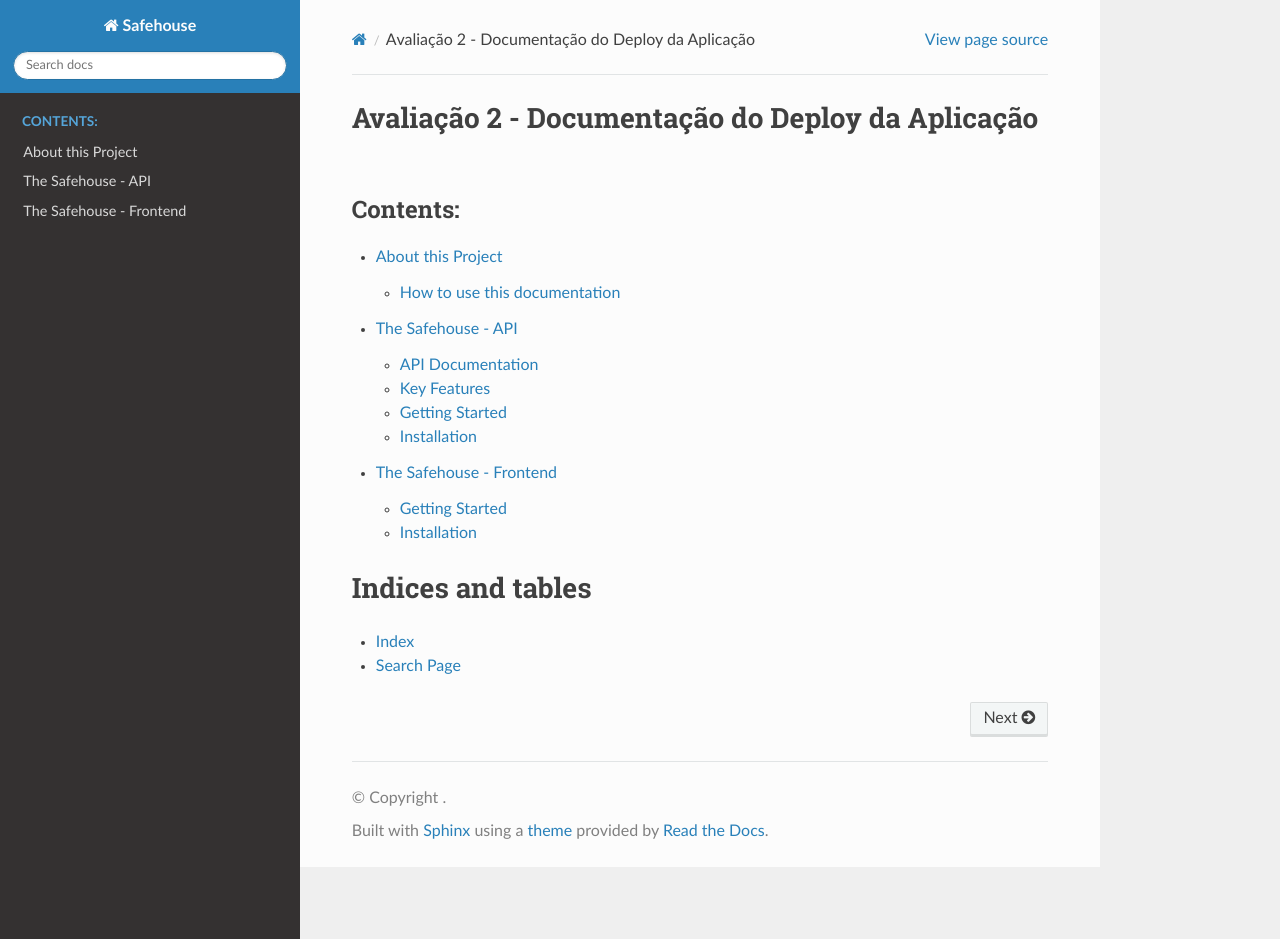
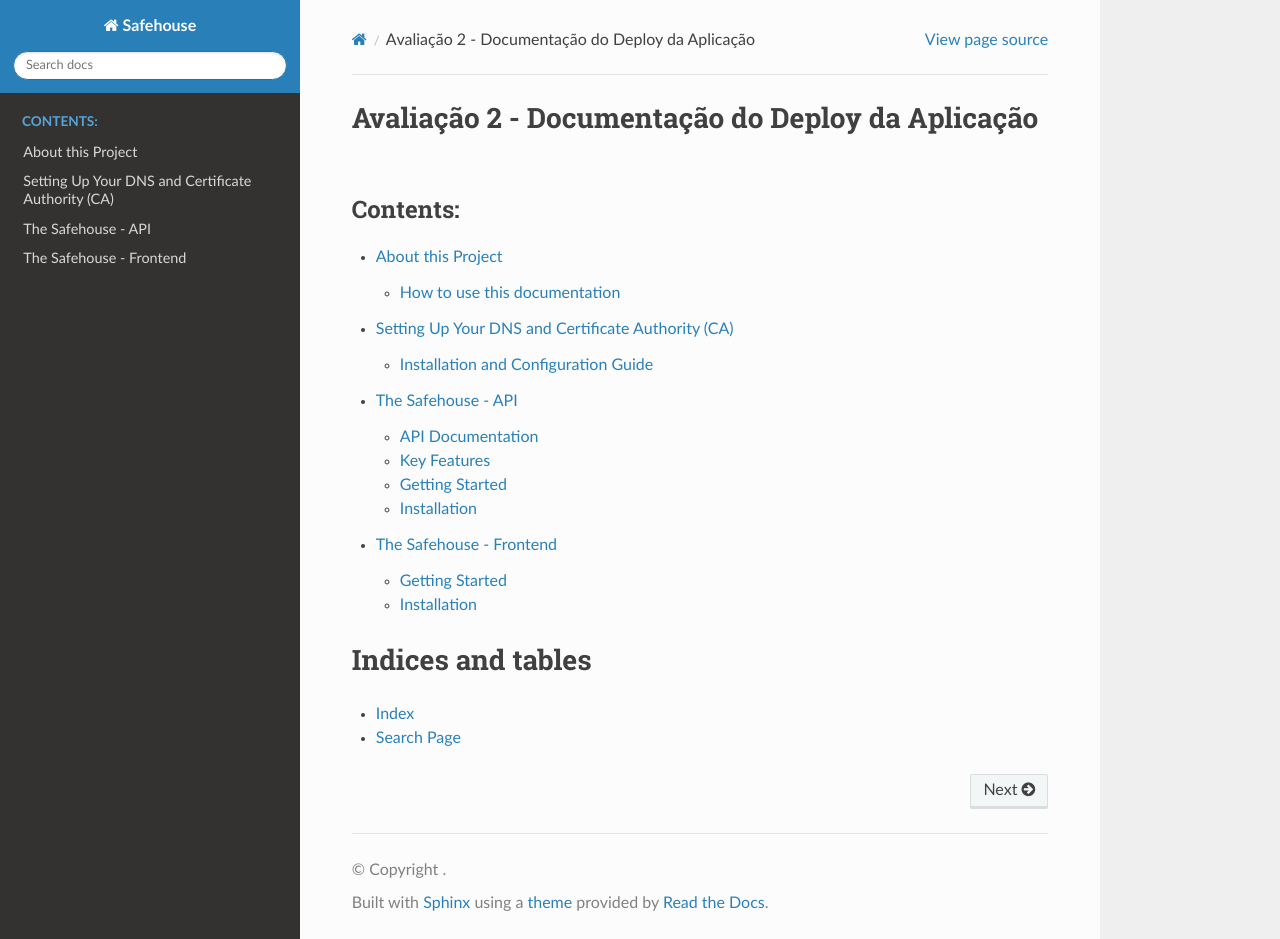
Before and after one commit to adnir-andrade/safehouse, a Sphinx documentation site: the page built from docs/index.rst, in a window 1280 px wide and 939 px high. Built offline with Sphinx 7.4.7 and the Read the Docs theme 2.0.0, drawn with Linux system fonts in a browser that asks for light colours; some of the changed lines change nothing that is shown.

Commit message:
Update docs

```diff
--- /dev/null
+++ b/docs/bind9dns.rst
@@ -0,0 +1,115 @@
+Setting Up Your DNS and Certificate Authority (CA)
+===================
+
+Installation and Configuration Guide
+-----------------
+
+This guide will help you set up and configure various components needed for the "Cloud Development and Operations" project.
+Before you start, be sure to install Multipass on your machine. You can follow these steps on your local environment, but they might (and will) destroy your machine.
+
+DNS Setup - Installing
+~~~~~~~~~~~~~~~~
+This is what you need to install in order to make your DNS Server work
+
+Update the Package List
+^^^^^^^^^^^^^^^^
+
+.. code-block:: console
+
+   sudo apt-get update
+
+We start by updating the list of available packages and their versions
+
+Install BIND9
+^^^^^^^^^^^^^^^^
+
+.. code-block:: console
+
+    sudo apt-get install bind9 -y
+
+We then install BIND9, which is an open-source DNS server. We will be using, on this step and others, the -y flag to automatically answers "yes" to any prompts during the installation.
+
+Install Systemctl
+^^^^^^^^^^^^^^^^
+
+.. code-block:: console
+
+    sudo apt-get install systemctl -y
+
+Then we proceed to install systemctl, a system and service manager for Linux operating systems.
+
+Install DNS Utilities
+^^^^^^^^^^^^^^^^
+
+.. code-block:: console
+
+    sudo apt-get install dnsutils -y
+
+This command installs DNS utilities such as dig, nslookup, and others that are useful for querying DNS servers (in case we need to test things)
+
+DNS Setup - Configuring
+~~~~~~~~~~~~~~~~
+
+We will now proceed to configure our DNS Server.
+
+Edit BIND9 Options Configuration
+^^^^^^^^^^^^^^^^
+
+.. code-block:: console
+
+    sudo nano /etc/bind/named.conf.options
+
+We will use nano to open the BIND9 options configuration file. Your file must look like this:
+
+.. code-block:: console
+    options {
+        directory "/var/cache/bind";
+
+        dnssec-validation no;
+        allow-query { 127.0.0.0/8; 10.193.231.0/24; };
+
+        listen-on-v6 { };
+    };
+
+.. note::
+
+   Replace `10.193.231.0/24` with the IP range generated by your Multipass setup. For instance, if your Multipass generated IPs in the `10.193.231.X` range, use that specific range.
+
+Edit BIND9 Local Configuration
+^^^^^^^^^^^^^^^^
+
+.. code-block:: console
+
+    sudo nano /etc/bind/named.conf.local
+
+Open the BIND9 local configuration and leave it like this:
+
+.. code-block:: console
+    zone "myproblems.com" IN {
+        type master;
+        file "db.safehouse.com";
+    };
+
+Create DNS Zone File
+^^^^^^^^^^^^^^^^
+
+.. code-block:: console
+
+    sudo nano /var/cache/bind/db.safehouse.com
+
+This command creates a new file for your DNS zone. Here, you will define the DNS records for your domain safehouse.com.
+
+.. code-block:: console
+    $ORIGIN safehouse.com.
+    $TTL 300;
+    @ IN SOA dns youremailgoeshere.domain.com (1 30 30 30 30);
+    @ IN NS dns
+    dns IN A 10.193.231.233
+    ca IN A 10.193.231.233
+    gitlab IN A 10.193.231.42
+    gitlab-runner IN A 10.193.231.210
+
+.. note::
+
+   This is the moment where you need to replace the IP addresses for `dns`, `ca`, `gitlab`, and `gitlab-runner` with the respective IPs of the VMs created for each environment. Ensure you use the IP addresses assigned by your Multipass setup.
+   You can always come back here at a later moment - Just be sure to comment the line if you didn't create the VM yet.
--- a/docs/index.rst
+++ b/docs/index.rst
@@ -11,6 +11,7 @@ Avaliação 2 - Documentação do Deploy da Aplicação
    :caption: Contents:
 
    about
+   bind9dns
    backend
    frontend
 
```
